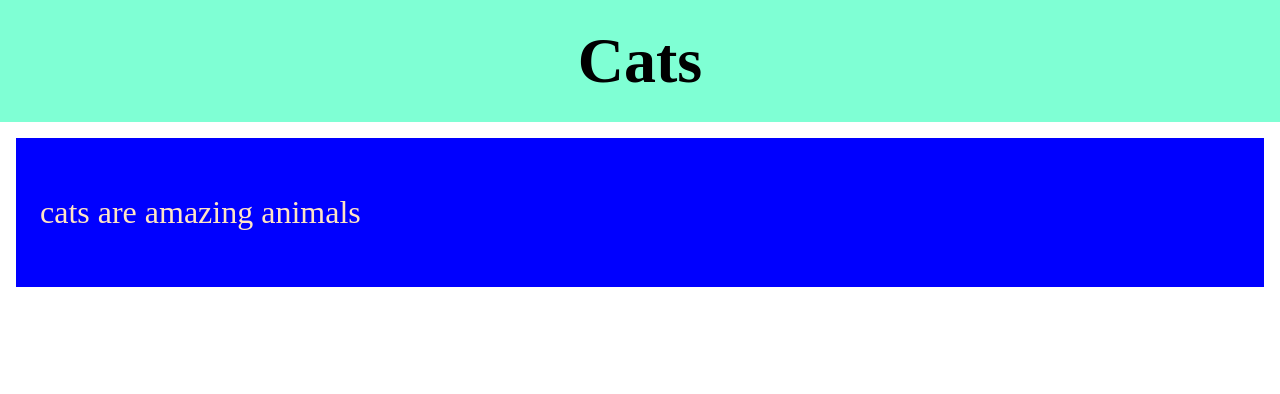
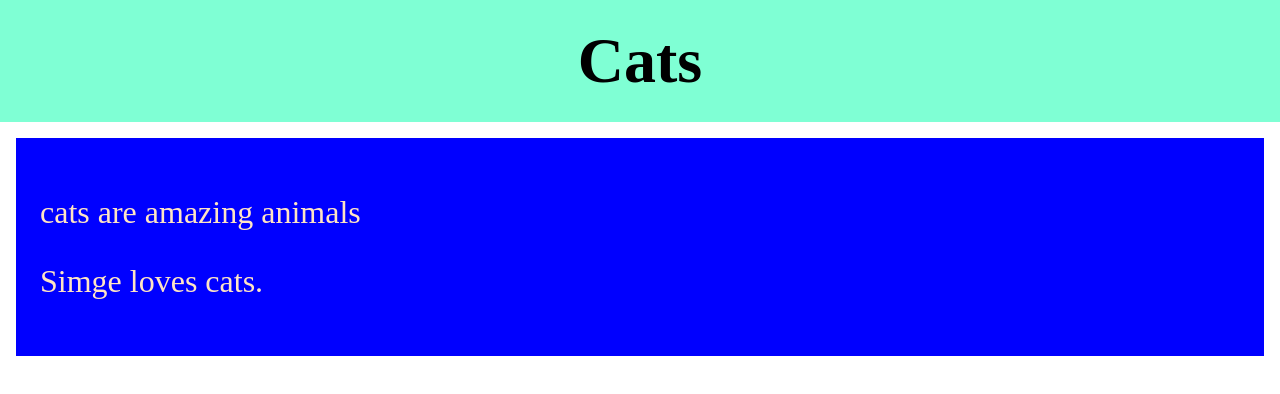
Before and after one commit to sevilayakcay/CatPalace, a plain HTML site: page index.html in a window 1280 px wide. Drawn offline with Linux system fonts and the light colour scheme.

Commit message:
new p added

```diff
--- a/index.html
+++ b/index.html
@@ -1,18 +1,22 @@
 <!doctype html>
 <html lang="en">
+
 <head>
   <meta charset="UTF-8" />
   <meta name="viewport" content="width=>, initial-scale=1.0" />
   <title>Document</title>
   <link rel="stylesheet" href="./styles/style.css" />
 </head>
+
 <body>
   <header class="header">
     <h1 class="header_title">Cats</h1>
   </header>
   <section class="intro">
     <p class="intro_text"> cats are amazing animals</p>
+    <p class="intro-text">Simge loves cats.</p>
 
   </section>
 </body>
+
 </html>
```
Lines whose indentation alone changed are shown as unchanged.
